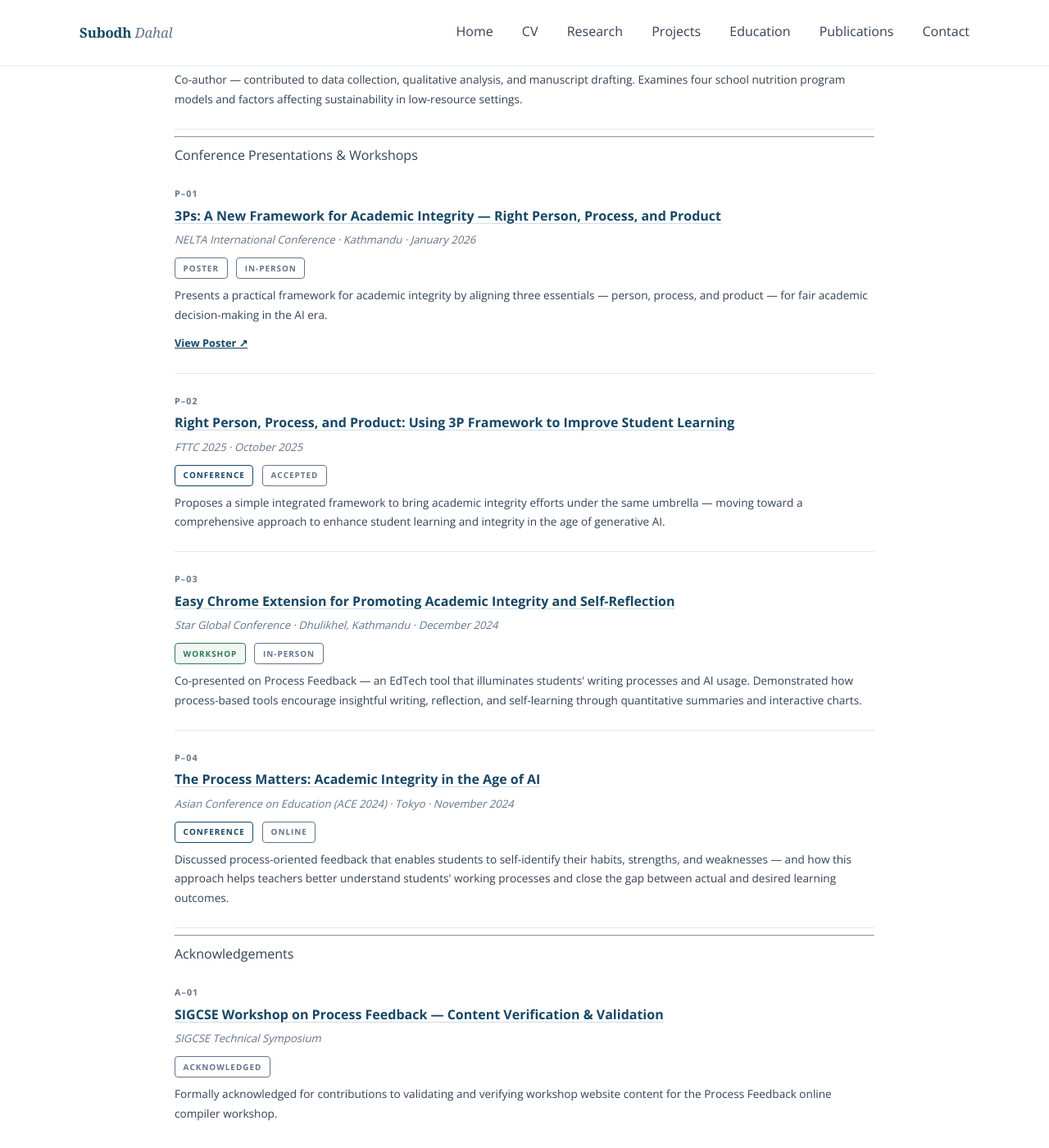
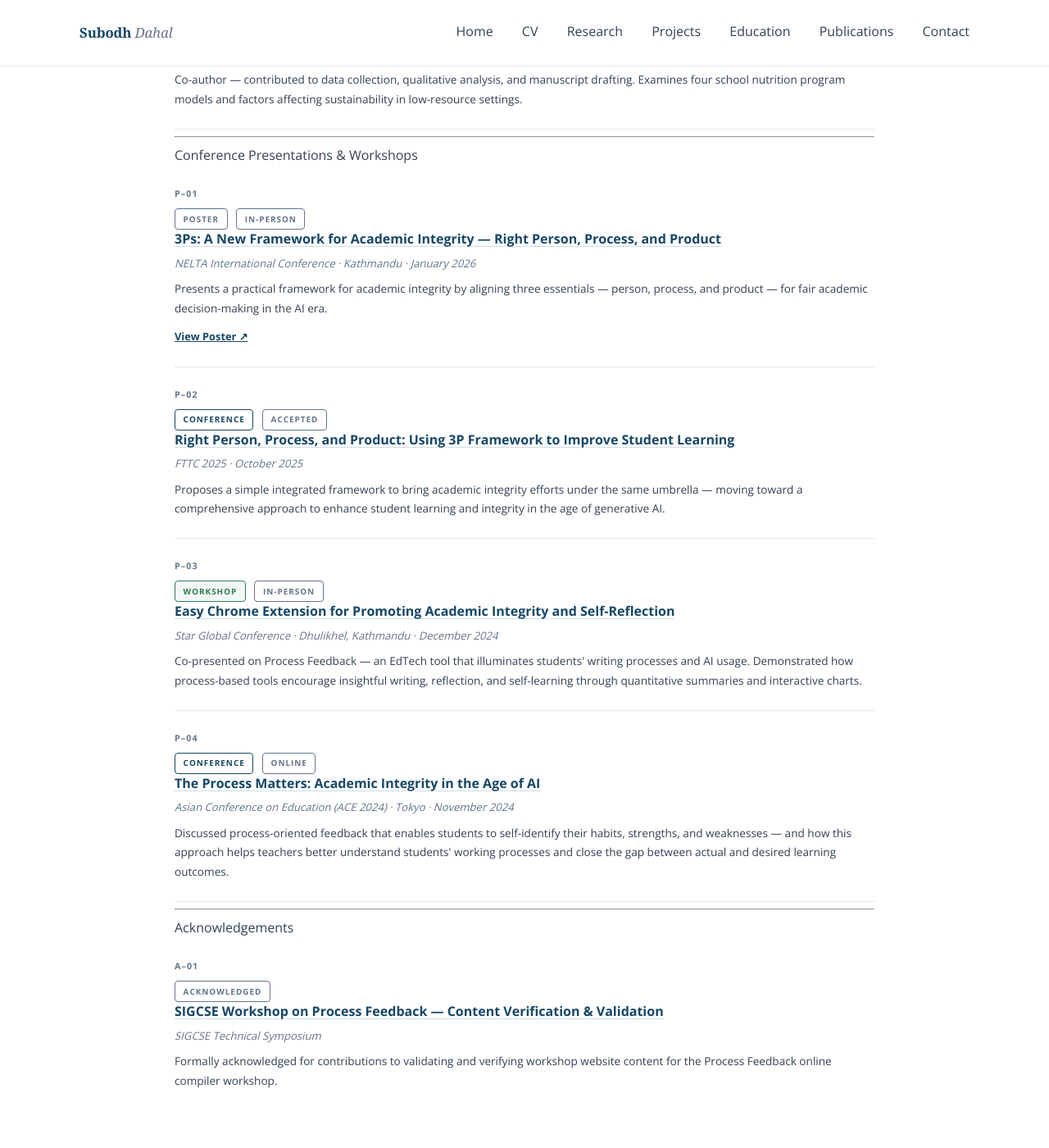
Before and after one commit to dahalsubodh/dahalsubodh.github.io, a Jekyll site: the page built from publications.md, in a window 1280 px wide and 1400 px high, scrolled down 447 px. Shown: the whole window at 82% size. Built offline with Jekyll 4.4.1, drawn with Linux system fonts in a browser that asks for light colours.

Commit message:
Update publications.md

```diff
--- a/publications.md
+++ b/publications.md
@@ -17,9 +17,11 @@ layout: default
 
 <!-- ================= JOURNAL ================= -->
 <div class="section-label">Peer-Reviewed Publication</div>
-
 <div class="pub-item">
-  <div class="pub-number">J–01</div> <span class="pub-type-tag journal">Journal Article</span>
+  <div class="pub-header">
+    <div class="pub-number">J–01</div>
+    <span class="pub-type-tag journal">Journal Article</span>
+  </div>
   <div class="pub-title">
     <a href="https://ccsenet.org/journal/index.php/ass/article/view/0/48995" target="_blank" rel="noopener">
       The Reality of School Nutrition Programs as Perceived by Teachers: A Case Study of Primary Schools in Khotang, Nepal
@@ -33,17 +35,18 @@ layout: default
 
 <!-- ================= CONFERENCES ================= -->
 <div class="section-label">Conference Presentations & Workshops</div>
-
 <div class="pub-item">
-  <div class="pub-number">P–01</div>
+  <div class="pub-header">
+    <div class="pub-number">P–01</div>
+    <span class="pub-type-tag poster">Poster</span>
+    <span class="pub-type-tag" style="border-color:#64748B; color:#64748B;">In-person</span>
+  </div>
   <div class="pub-title">
     <a href="https://www.nelta.org.np/conference/30" target="_blank" rel="noopener">
       3Ps: A New Framework for Academic Integrity — Right Person, Process, and Product
     </a>
   </div>
   <div class="pub-meta">NELTA International Conference · Kathmandu · January 2026</div>
-  <span class="pub-type-tag poster">Poster</span>
-  <span class="pub-type-tag" style="border-color:#64748B; color:#64748B;">In-person</span>
   <p class="pub-desc">Presents a practical framework for academic integrity by aligning three essentials — person, process, and product — for fair academic decision-making in the AI era.</p>
   <p style="margin-top:0.5rem;">
     <a href="https://drive.google.com/file/d/1IdP8zCTnvqBzVhxeaKmsmzgbzyCWsYKX/view?usp=sharing" target="_blank" rel="noopener" style="font-size:0.8rem; font-weight:700; color:var(--color-primary);">View Poster ↗</a>
@@ -51,41 +54,47 @@ layout: default
 </div>
 
 <div class="pub-item">
-  <div class="pub-number">P–02</div>
+  <div class="pub-header">
+    <div class="pub-number">P–02</div>
+    <span class="pub-type-tag conference">Conference</span>
+    <span class="pub-type-tag" style="border-color:#64748B; color:#64748B;">Accepted</span>
+  </div>
   <div class="pub-title">
     <a href="https://builder.guidebook.com/g/#/guides/fttc2025/schedule/sessions/31735290?scheduleDayPosition=2025-10-24&scheduleIndexInDayPosition=39" target="_blank" rel="noopener">
       Right Person, Process, and Product: Using 3P Framework to Improve Student Learning
     </a>
   </div>
   <div class="pub-meta">FTTC 2025 · October 2025</div>
-  <span class="pub-type-tag conference">Conference</span>
-  <span class="pub-type-tag" style="border-color:#64748B; color:#64748B;">Accepted</span>
   <p class="pub-desc">Proposes a simple integrated framework to bring academic integrity efforts under the same umbrella — moving toward a comprehensive approach to enhance student learning and integrity in the age of generative AI.</p>
 </div>
 
 <div class="pub-item">
-  <div class="pub-number">P–03</div>
+  <div class="pub-header">
+    <div class="pub-number">P–03</div>
+    <span class="pub-type-tag workshop">Workshop</span>
+    <span class="pub-type-tag" style="border-color:#64748B; color:#64748B;">In-person</span>
+  </div>
   <div class="pub-title">
     <a href="https://stargc2024.kusoed.edu.np/wp-content/uploads/2024/12/Book-of-Abstract-in-person-conference-as-of-date-Dec-11-2024.pdf" target="_blank" rel="noopener">
       Easy Chrome Extension for Promoting Academic Integrity and Self-Reflection
     </a>
   </div>
   <div class="pub-meta">Star Global Conference · Dhulikhel, Kathmandu · December 2024</div>
-  <span class="pub-type-tag workshop">Workshop</span>
-  <span class="pub-type-tag" style="border-color:#64748B; color:#64748B;">In-person</span>
   <p class="pub-desc">Co-presented on Process Feedback — an EdTech tool that illuminates students' writing processes and AI usage. Demonstrated how process-based tools encourage insightful writing, reflection, and self-learning through quantitative summaries and interactive charts.</p>
 </div>
 
 <div class="pub-item">
-  <div class="pub-number">P–04</div>
+  <div class="pub-header">
+    <div class="pub-number">P–04</div>
+    <span class="pub-type-tag conference">Conference</span>
+    <span class="pub-type-tag" style="border-color:#64748B; color:#64748B;">Online</span>
+  </div>
   <div class="pub-title">
     <a href="https://ace.iafor.org/ace2024" target="_blank" rel="noopener">
       The Process Matters: Academic Integrity in the Age of AI
     </a>
   </div>
   <div class="pub-meta">Asian Conference on Education (ACE 2024) · Tokyo · November 2024</div>
-  <span class="pub-type-tag conference">Conference</span>
-  <span class="pub-type-tag" style="border-color:#64748B; color:#64748B;">Online</span>
   <p class="pub-desc">Discussed process-oriented feedback that enables students to self-identify their habits, strengths, and weaknesses — and how this approach helps teachers better understand students' working processes and close the gap between actual and desired learning outcomes.</p>
 </div>
 
@@ -93,15 +102,16 @@ layout: default
 
 <!-- ================= ACKNOWLEDGEMENTS ================= -->
 <div class="section-label">Acknowledgements</div>
-
 <div class="pub-item">
-  <div class="pub-number">A–01</div>
+  <div class="pub-header">
+    <div class="pub-number">A–01</div>
+    <span class="pub-type-tag acknowledged">Acknowledged</span>
+  </div>
   <div class="pub-title">
     <a href="https://badriadhikari.github.io/pf-online-compiler-workshop/" target="_blank" rel="noopener">
       SIGCSE Workshop on Process Feedback — Content Verification & Validation
     </a>
   </div>
   <div class="pub-meta">SIGCSE Technical Symposium</div>
-  <span class="pub-type-tag acknowledged">Acknowledged</span>
   <p class="pub-desc">Formally acknowledged for contributions to validating and verifying workshop website content for the Process Feedback online compiler workshop.</p>
 </div>
```
